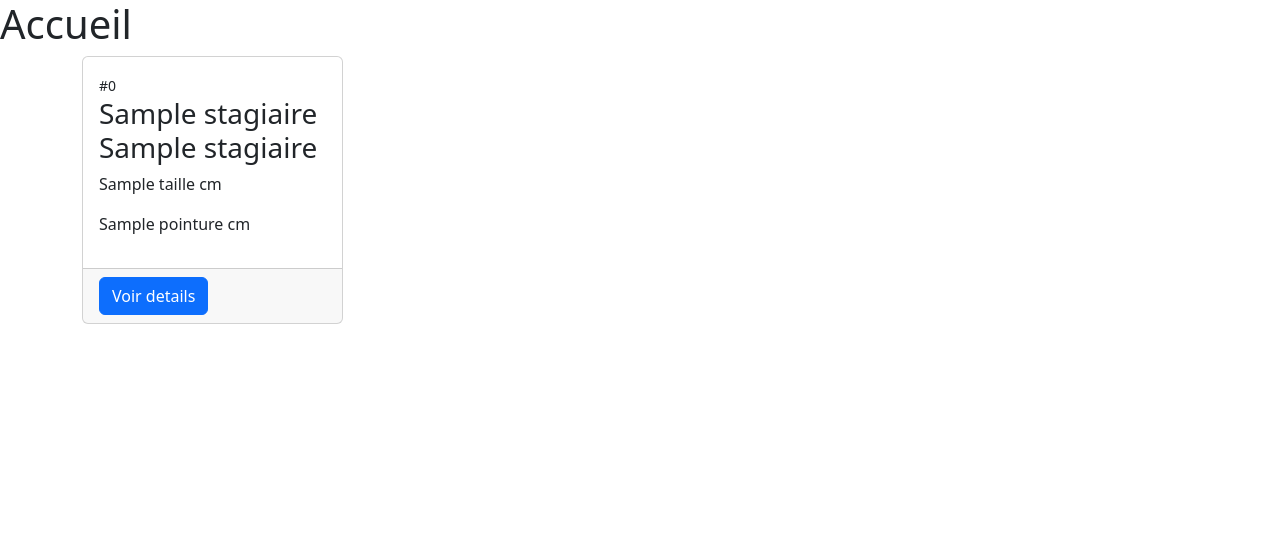
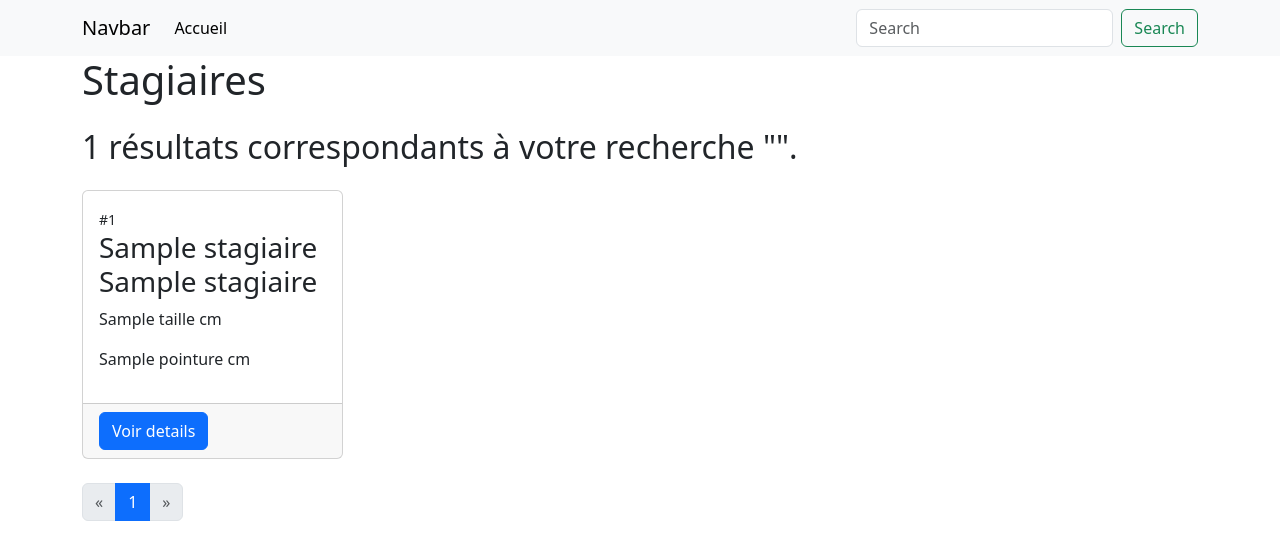
Before and after one commit to KevinBRIQUET/DevWeb1-PHP, a PHP site: template Cours/cinquieme_cours/templates/home.html.php in a window 1280 px wide. Shown: the top 560 px of the page. Run offline with PHP 8.4, Linux system fonts and the light colour scheme; the template is opened without the code that fills it: most values are stand-ins (such as "Sample title", 1, 10 or a date in 2020); data that the repository does not hold is empty.

Commit message:
Ajout de contenu dans la 5eme séance

```diff
--- a/Cours/cinquieme_cours/templates/home.html.php
+++ b/Cours/cinquieme_cours/templates/home.html.php
@@ -1,24 +1,59 @@
 <?php require 'templates/inc.top.html.php'; ?>
-    <h1>Accueil</h1>
 
     <div class="container">
+
+        <h1 class="mb-4">Stagiaires</h1>
+
+        <?php if(isset($resultCount)): ?>
+        <h2 class="mb-4"><?= $resultCount; ?> résultats correspondants à votre recherche "<?= $search ?>".</h2>
+        <?php endif; ?>
 
         <div class="row">
             <?php foreach($stagiaires as $indice => $stagiaire): ?>
             <div class="col-sm-6 col-md-4 col-lg-3 mb-4">
-                <div class="card h-100">
+                <div class="card h-100"
+                    data-aos="fade-down"
+                    data-aos-delay="<?= ($indice + 1) * 100 ?>">
                     <div class="card-body">
-                        <small>#<?= $indice ?></small>
+                        <small>#<?= $stagiaire['id'] ?></small>
                         <h3><?= $stagiaire['nom'] ?> <?= $stagiaire['prénom'] ?></h3>
                         <p><?= $stagiaire['taille'] ?> cm</p>
                         <p><?= $stagiaire['pointure'] ?> cm</p>
                     </div>
                     <div class="card-footer">
-                        <a href="/details.php?id=<?= $indice ?>" class="btn btn-primary">Voir details</a>
+                        <a href="/details.php?id=<?= $stagiaire['id'] ?>" class="btn btn-primary">Voir details</a>
                     </div>
                 </div>
             </div>
             <?php endforeach; ?>
         </div>
+
+        <div class="">
+            <nav aria-label="Page navigation ms-auto">
+                <ul
+                    class="pagination"
+                >
+                    <li class="page-item <?= $currentPage - 1 <= 0 ? 'disabled' : '' ?>">
+                        <a class="page-link" href="/?page=<?= $currentPage - 1 ?>" aria-label="Previous">
+                            <span aria-hidden="true">&laquo;</span>
+                        </a>
+                    </li>
+
+                    <?php for($i=1;$i<=$nbPages;$i++) :?>
+                    <li class="page-item <?= $i == $currentPage ? 'active' : '' ?>">
+                        <a class="page-link" href="<?= !empty($search) ? '/?search=' . $search . '&page=' . $i : '/?page=' . $i ?>"><?= $i ?></a>
+                    </li>
+                    <?php endfor; ?>
+
+                    <li class="page-item <?= $currentPage + 1 > $nbPages ? 'disabled' : '' ?>">
+                        <a class="page-link" href="/?page=<?= $currentPage + 1 ?>" aria-label="Next">
+                            <span aria-hidden="true">&raquo;</span>
+                        </a>
+                    </li>
+                </ul>
+            </nav>
+        </div>
+
+
     </div>
 <?php require 'templates/inc.bottom.html.php'; ?>
--- a/Cours/cinquieme_cours/templates/inc.bottom.html.php
+++ b/Cours/cinquieme_cours/templates/inc.bottom.html.php
@@ -6,6 +6,12 @@
 <script src="https://cdn.jsdelivr.net/npm/@popperjs/core@2.11.8/dist/umd/popper.min.js" integrity="sha384-I7E8VVD/ismYTF4hNIPjVp/Zjvgyol6VFvRkX/vR+Vc4jQkC+hVqc2pM8ODewa9r" crossorigin="anonymous"></script>
 
 <script src="https://cdn.jsdelivr.net/npm/bootstrap@5.3.2/dist/js/bootstrap.min.js" integrity="sha384-BBtl+eGJRgqQAUMxJ7pMwbEyER4l1g+O15P+16Ep7Q9Q+zqX6gSbd85u4mG4QzX+" crossorigin="anonymous"></script>
+
+<script src="https://unpkg.com/aos@next/dist/aos.js"></script>
+  <script>
+    AOS.init();
+  </script>
+
 </body>
 
 </html>
--- a/Cours/cinquieme_cours/templates/inc.top.html.php
+++ b/Cours/cinquieme_cours/templates/inc.top.html.php
@@ -16,10 +16,53 @@
             integrity="sha384-T3c6CoIi6uLrA9TneNEoa7RxnatzjcDSCmG1MXxSR1GAsXEV/Dwwykc2MPK8M2HN"
             crossorigin="anonymous"
         />
+        <link rel="stylesheet" href="https://unpkg.com/aos@next/dist/aos.css" />
     </head>
 
     <body>
         <header>
-            <!-- place navbar here -->
+            <nav
+                class="navbar navbar-expand-sm navbar-light bg-light"
+            >
+                <div class="container">
+                    <a class="navbar-brand" href="#">Navbar</a>
+                    <button
+                        class="navbar-toggler d-lg-none"
+                        type="button"
+                        data-bs-toggle="collapse"
+                        data-bs-target="#collapsibleNavId"
+                        aria-controls="collapsibleNavId"
+                        aria-expanded="false"
+                        aria-label="Toggle navigation"
+                    >
+                        <span class="navbar-toggler-icon"></span>
+                    </button>
+                    <div class="collapse navbar-collapse" id="collapsibleNavId">
+                        <ul class="navbar-nav me-auto mt-2 mt-lg-0">
+                            <li class="nav-item">
+                                <a class="nav-link active" href="/" aria-current="page"
+                                    >Accueil
+                                    <span class="visually-hidden">(current)</span></a
+                                >
+                            </li>
+                        </ul>
+                        <form action="/" method="GET" class="d-flex my-2 my-lg-0">
+                            <input
+                                class="form-control me-sm-2"
+                                type="text"
+                                placeholder="Search"
+                                name="search"
+                            />
+                            <button
+                                class="btn btn-outline-success my-2 my-sm-0"
+                                type="submit"
+                            >
+                                Search
+                            </button>
+                        </form>
+                    </div>
+                </div>
+            </nav>
+
         </header>
         <main>
```
Also changed, not shown: Cours/cinquieme_cours/data/db-connect.php (added, +16 -0 lines), Cours/cinquieme_cours/details.php (+9 -5 lines), Cours/cinquieme_cours/index.php (+30 -1 lines), Cours/cinquieme_cours/templates/details.html.php (+9 -1 lines).
